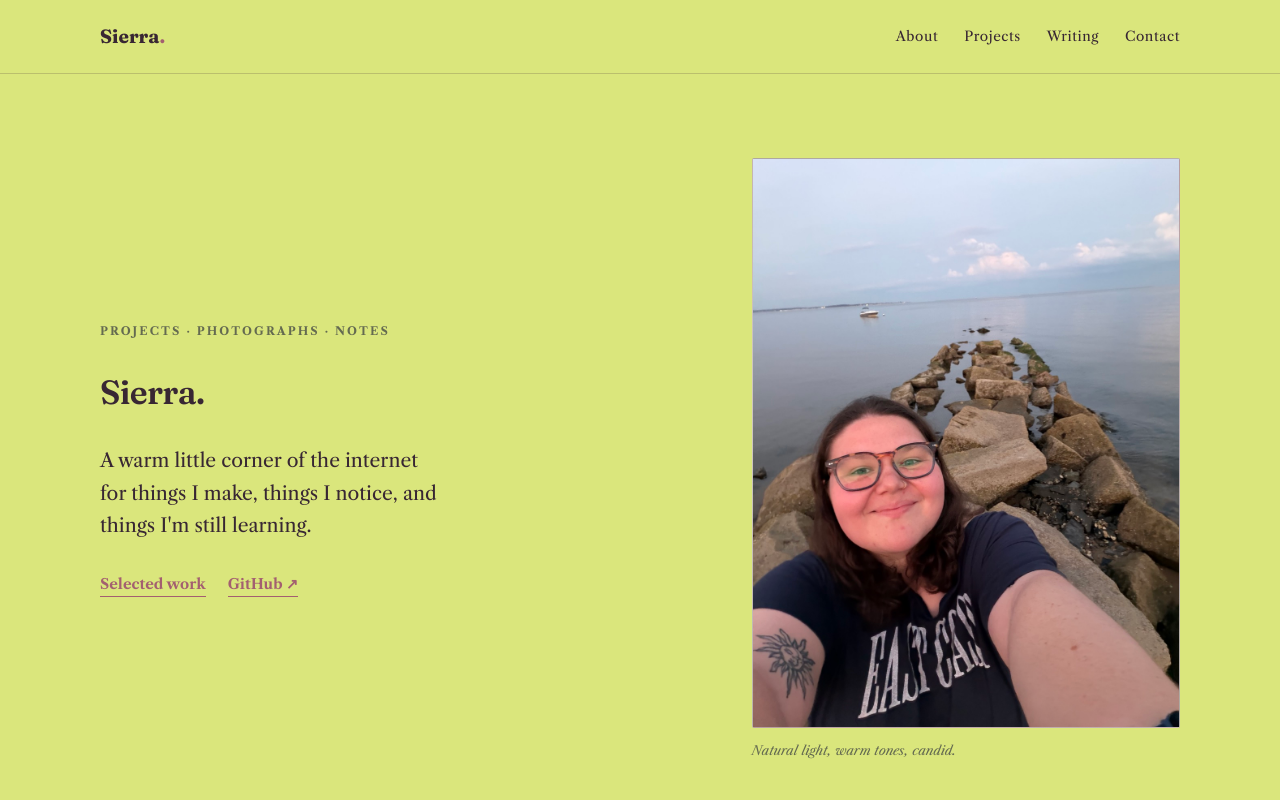
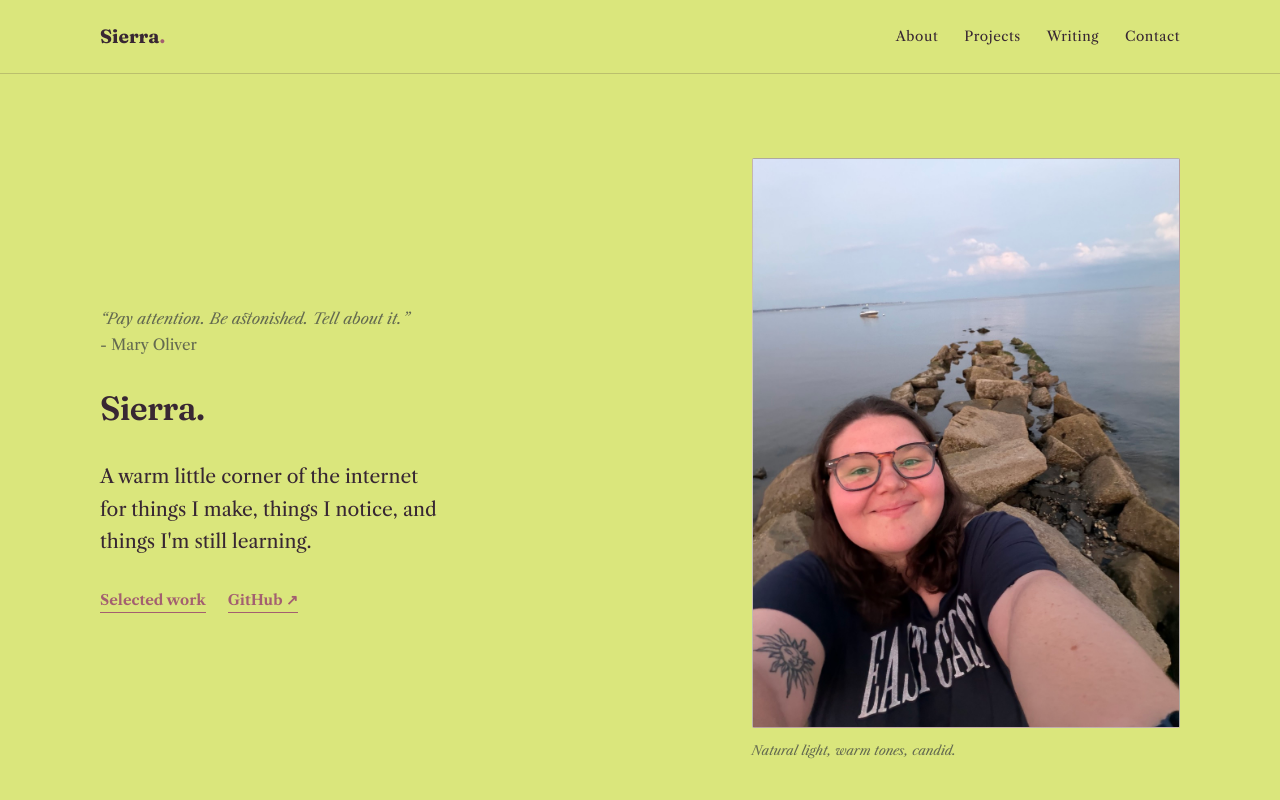
Before and after one commit to SierraD7-design/SierraD7-design.github.io, a plain HTML site: page index.html in a window 1280 px wide. Shown: the top 800 px of the page. Drawn offline with nearby package versions, Linux system fonts and the light colour scheme.

Commit message:
Replace hero label with Mary Oliver quote

```diff
--- a/index.html
+++ b/index.html
@@ -57,6 +57,15 @@
       color: var(--olive);
       margin: 0 0 14px;
     }
+
+    .epigraph {
+      font-size: 0.95rem;
+      font-style: italic;
+      color: var(--olive);
+      max-width: 34ch;
+      margin: 0 0 22px;
+    }
+    .epigraph .credit { font-style: normal; white-space: nowrap; }
 
     h1, h2, h3 { font-family: var(--heading); font-weight: 600; letter-spacing: -0.02em; }
 
@@ -242,7 +251,7 @@
     <div class="wrap hero-grid">
       <div>
         <!-- EDIT: your name and intro -->
-        <p class="label">Projects · Photographs · Notes</p>
+        <p class="epigraph">“Pay attention. Be astonished. Tell about it.” <span class="credit">- Mary Oliver</span></p>
         <h1>Sierra<span>.</span></h1>
         <p class="lede">A warm little corner of the internet for things I make, things I notice, and things I'm still learning.</p>
         <div class="hero-links">
```
